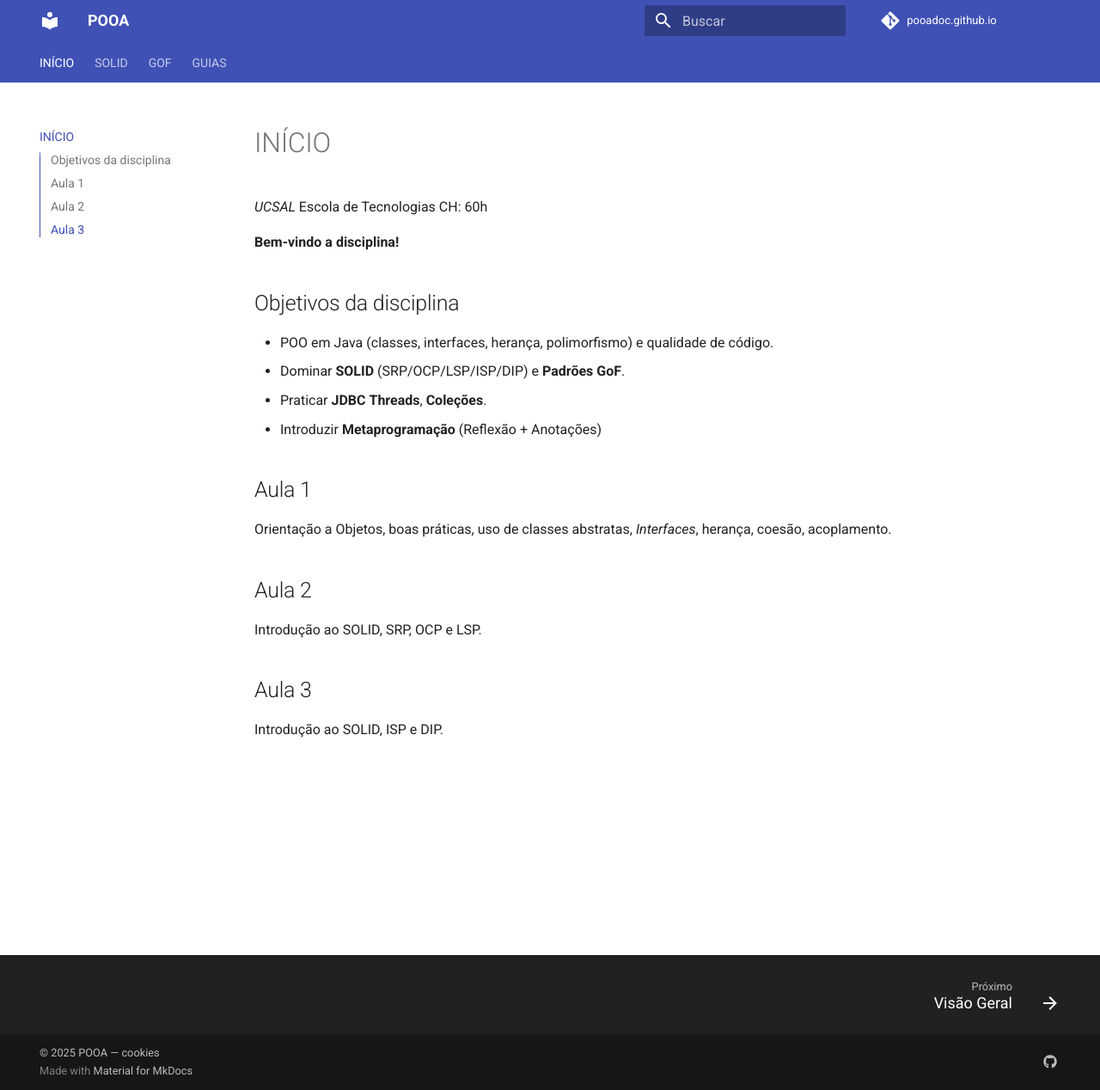
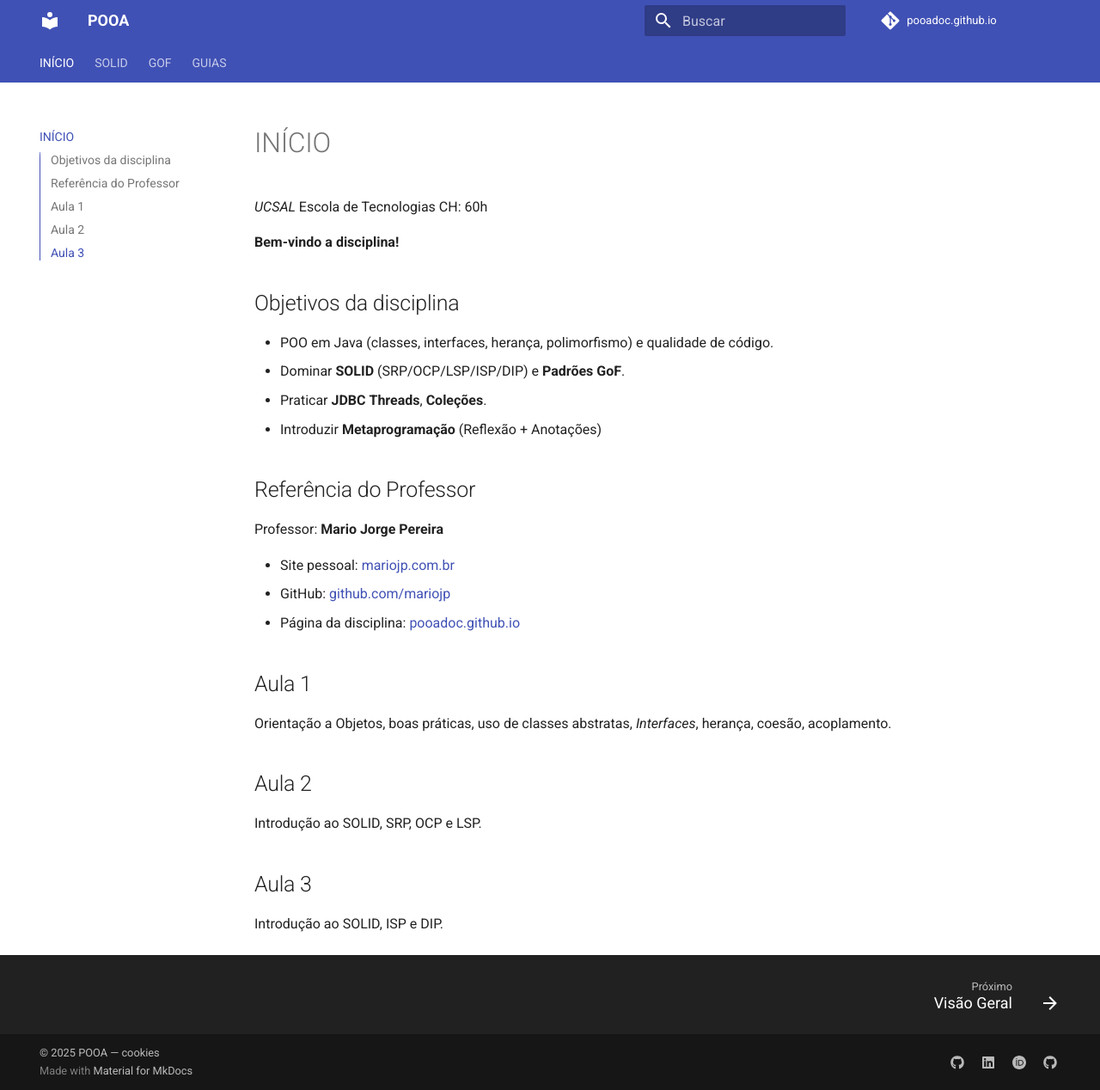
Before and after one commit to pooadoc/pooadoc.github.io, an MkDocs documentation site: the page built from docs/index.md, in a window 1280 px wide and 1268 px high. Shown: the whole window at 86% size. Built offline with MkDocs 1.6.1 and Material for MkDocs 9.7.7, drawn with Linux system fonts in a browser that asks for light colours; plug-ins that fetch from the network failed and are left out; comment, search, counter and statistics services are not loaded.

Commit message:
redes sociais

```diff
--- a/docs/index.md
+++ b/docs/index.md
@@ -1,7 +1,6 @@
 ---
 title: POOA - Programação Orientada a Objetos
 ---
-
 
 _UCSAL_
 Escola de Tecnologias
@@ -16,6 +15,14 @@ CH: 60h
 - Praticar **JDBC** **Threads**, **Coleções**.
 - Introduzir **Metaprogramação** (Reflexão + Anotações)
 
+## Referência do Professor
+
+Professor: **Mario Jorge Pereira**
+
+- Site pessoal: [mariojp.com.br](https://mariojp.com.br)
+- GitHub: [github.com/mariojp](https://github.com/mariojp)
+- Página da disciplina: [pooadoc.github.io](https://pooadoc.github.io)
+
 ## Aula 1
 
 Orientação a Objetos, boas práticas, uso de classes abstratas, _Interfaces_, herança, coesão, acoplamento.
--- a/mkdocs.yml
+++ b/mkdocs.yml
@@ -36,7 +36,18 @@ extra:
   social:
     - icon: fontawesome/brands/github
       link: https://github.com/pooadoc/pooadoc.github.io
-      name: GitHub
+      name: GitHub Site
+    - icon: fontawesome/brands/linkedin
+      link: https://www.linkedin.com/in/mariojpereira/
+      name: LinkedIn
+    - icon: simple/orcid
+      link: https://orcid.org/0009-0003-2882-6728
+      name: ORCID
+    - icon: fontawesome/brands/github
+      link: https://github.com/mariojp
+      name: GitHub Pessoal
+
+
   consent:
     title: "Consentimento de cookies"
     description: >-
```
